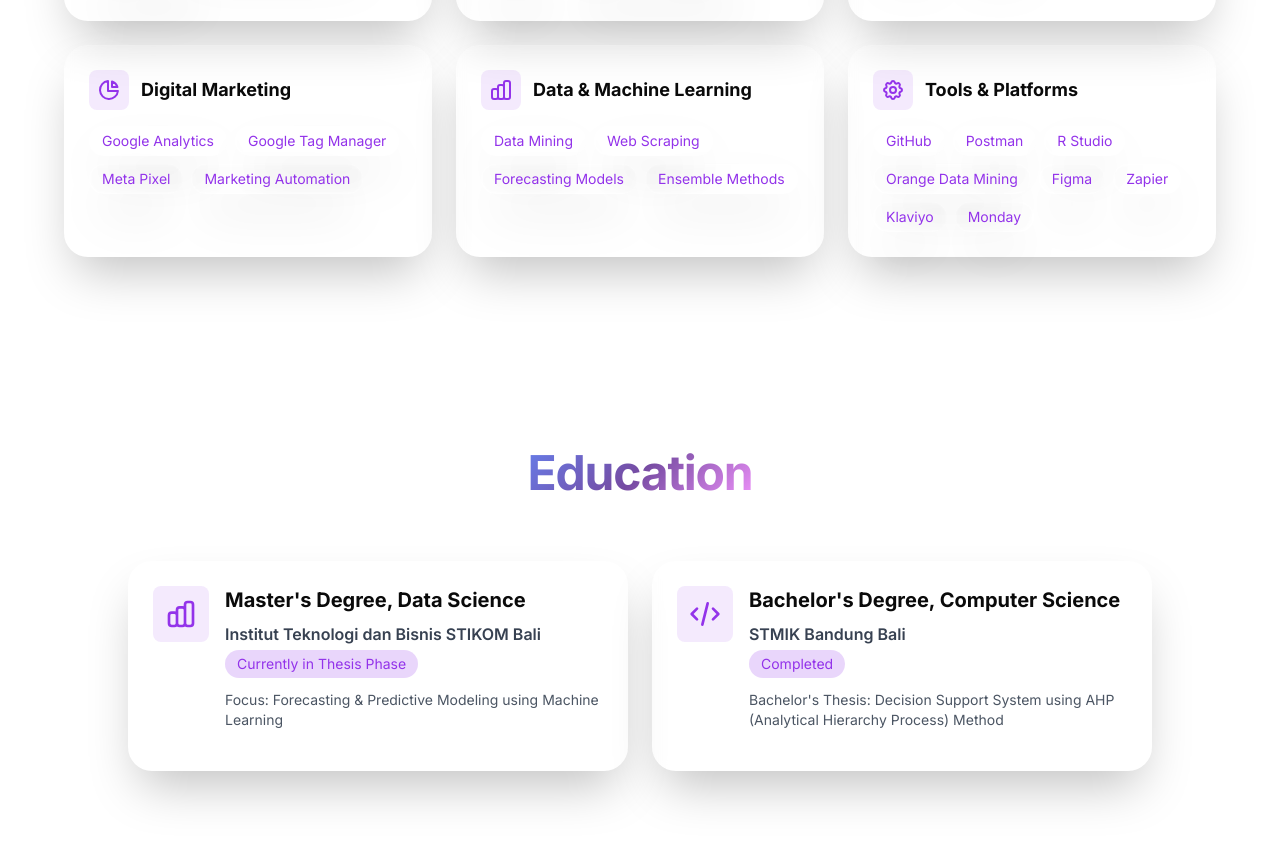
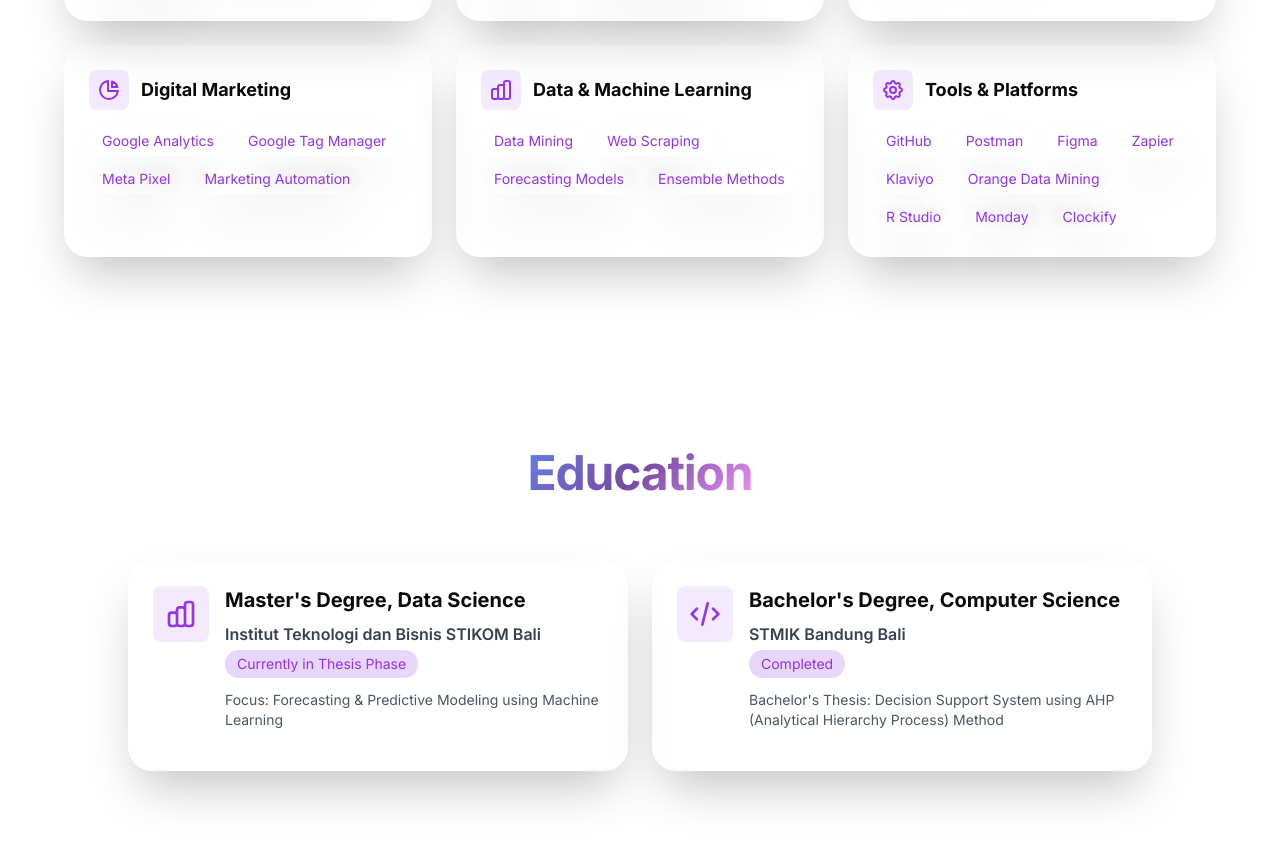
Before and after one commit to ketutardika/ketutardika.github.io, a Next.js app: page / in a window 1280 px wide. Shown: the part 2919-3763 px from the top of the page. Built offline with nearby package versions, Linux system fonts and the light colour scheme.

Commit message:
Update TechStack.tsx

```diff
--- a/components/sections/TechStack.tsx
+++ b/components/sections/TechStack.tsx
@@ -58,7 +58,7 @@ export default function TechStack() {
     },
     {
       category: 'Tools & Platforms',
-      technologies: ['GitHub', 'Postman','R Studio', 'Orange Data Mining', 'Figma',  'Zapier', 'Klaviyo', 'Monday'],
+      technologies: ['GitHub', 'Postman', 'Figma',  'Zapier', 'Klaviyo', 'Orange Data Mining', 'R Studio', 'Monday', 'Clockify'],
       icon: (
         <svg className="w-6 h-6" fill="none" stroke="currentColor" viewBox="0 0 24 24">
           <path strokeLinecap="round" strokeLinejoin="round" strokeWidth={2} d="M10.325 4.317c.426-1.756 2.924-1.756 3.35 0a1.724 1.724 0 002.573 1.066c1.543-.94 3.31.826 2.37 2.37a1.724 1.724 0 001.065 2.572c1.756.426 1.756 2.924 0 3.35a1.724 1.724 0 00-1.066 2.573c.94 1.543-.826 3.31-2.37 2.37a1.724 1.724 0 00-2.572 1.065c-.426 1.756-2.924 1.756-3.35 0a1.724 1.724 0 00-2.573-1.066c-1.543.94-3.31-.826-2.37-2.37a1.724 1.724 0 00-1.065-2.572c-1.756-.426-1.756-2.924 0-3.35a1.724 1.724 0 001.066-2.573c-.94-1.543.826-3.31 2.37-2.37.996.608 2.296.07 2.572-1.065z" />
```
